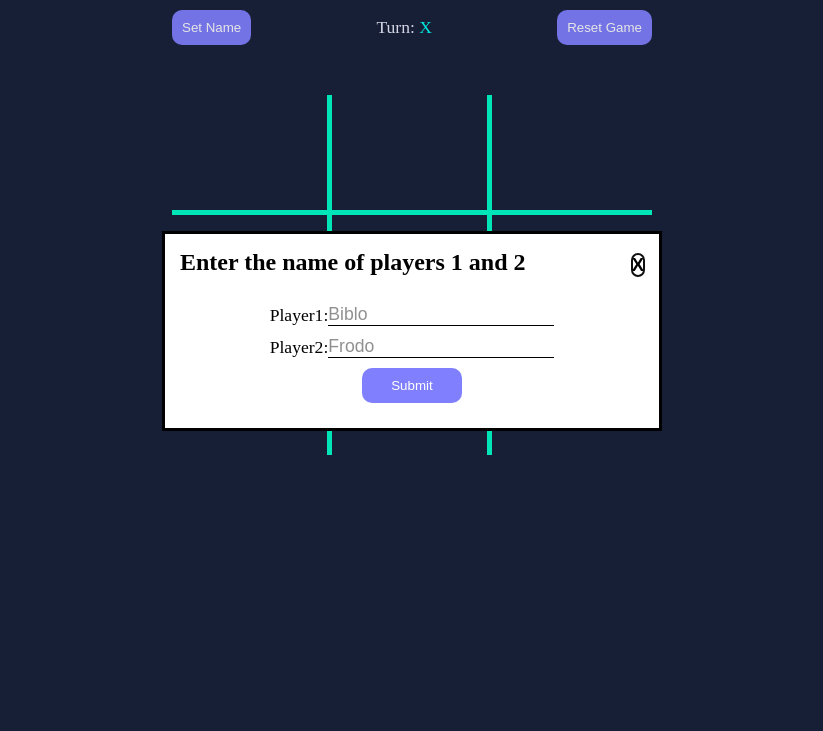
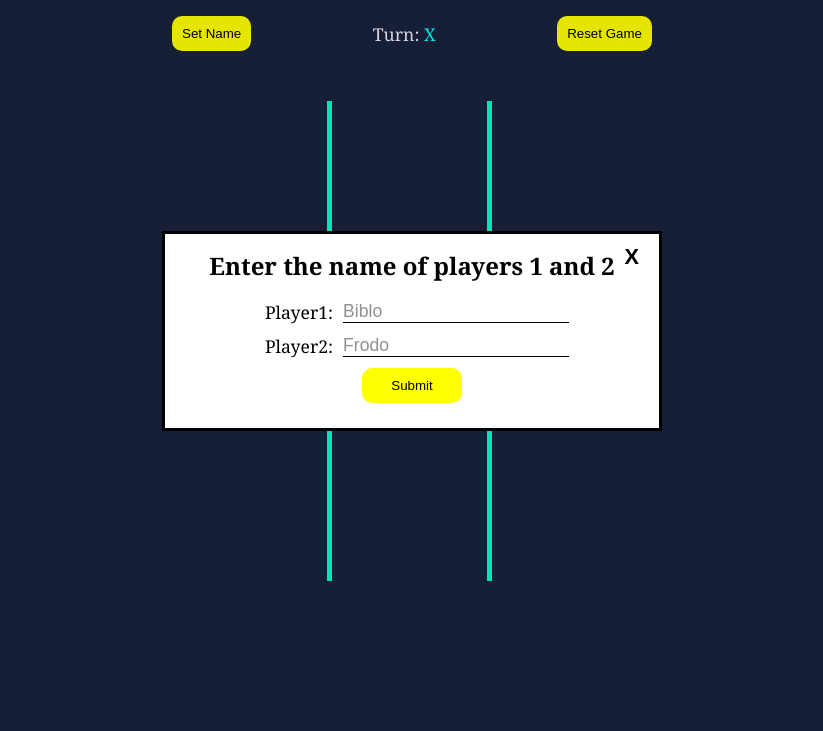
Before and after one commit to Jaishil07/tic-tac-toe, a plain HTML site: page index.html in a window 1280 px wide. Shown: the part 69-800 px from the top of the page, without its empty margins (228-1051 px from the left). Drawn offline with Linux system fonts and the light colour scheme.

Commit message:
Improve UI color pallete

```diff
--- a/script.js
+++ b/script.js
@@ -138,7 +138,7 @@
             cells[6 + 0].classList.add("cell-won");
 
             win = marker;
-            winner.textContent = `${name} wins !`;
+            winner.textContent = `${name} wins!`;
 
             cells.forEach((cell) => {
                 cell.classList.add("cell-fill");
@@ -206,7 +206,8 @@
 function getName() {
     const modal = document.querySelector("dialog");
     modal.showModal();
-
+    const focusElement = document.getElementById("p1");
+    p1.focus();
 
     const submit = document.querySelector("#btn-modal");
     submit.addEventListener("click", (e) => {
--- a/styles.css
+++ b/styles.css
@@ -3,7 +3,7 @@
     --main-text: #EDEDFF;
     --border-color: #00FFCC;
     --win: #FF00F8;
-    --main-button: #8080FF;
+    --main-button: #FFFF00;
     --turn: #00FFF8;
 }
 
@@ -14,6 +14,8 @@
 }
 
 body {
+    font-family: Cambria, Cochin, Georgia, Times, 'Times New Roman', serif;
+
     background-color: var(--main-background);
     /* background: linear-gradient(90deg, rgba(42, 123, 155, 1) 0%, rgba(87, 199, 133, 1) 0%); */
 
@@ -25,9 +27,10 @@
 main {
     display: grid;
     grid-template-columns: repeat(3, 1fr);
-    grid-template-rows: repeat(3, 120px);
+    grid-template-rows: repeat(3, 1fr);
 
     width: 50%;
+    aspect-ratio: 1/1;
     margin: 50px auto;
 }
 
@@ -48,15 +51,13 @@
     font-family: Arial, Helvetica, sans-serif;
 
     color: white;
-    cursor: cell;
+    cursor: pointer;
 }
 
 
 .cell-fill {
     pointer-events: none;
-    cursor: wait;
 }
-
 
 .row1,
 .row2 {
@@ -71,7 +72,7 @@
 
 button {
     background-color: var(--main-button);
-    color: white;
+    color: black;
     padding: 10px;
     border: none;
 
@@ -110,6 +111,8 @@
     width: 500px;
     height: 200px;
 
+    position: relative;
+
 }
 
 .dialog {
@@ -130,6 +133,8 @@
     gap: 10px;
     margin: 10px auto;
 
+    width: 100%;
+
     font-size: 1.1rem;
 }
 
@@ -145,6 +150,8 @@
     outline: none;
 
     border-bottom: 1px solid black;
+
+    margin-left: 10px;
 }
 
 input[type="text"]::placeholder {
@@ -158,7 +165,7 @@
 
 .row {
     display: flex;
-    justify-content: space-between;
+    justify-content: center;
     align-items: center;
 }
 
@@ -166,14 +173,18 @@
     background-color: #fff;
     color: #000;
     font-weight: bold;
-    font-size: 1.15rem;
+    font-size: 1.35rem;
     align-self: flex-end;
     padding: 0;
+
+    position: absolute;
+    right: 20px;
+    top: 10px;
 }
 
 #close-modal:hover {
     outline: none;
-    font-size: 1.25rem;
+    font-size: 1.5rem;
 }
 
 .cell-won {
@@ -192,3 +203,7 @@
 h1 {
     margin: 10px auto;
 }
+
+label {
+    margin-left: 10px;
+}
```
